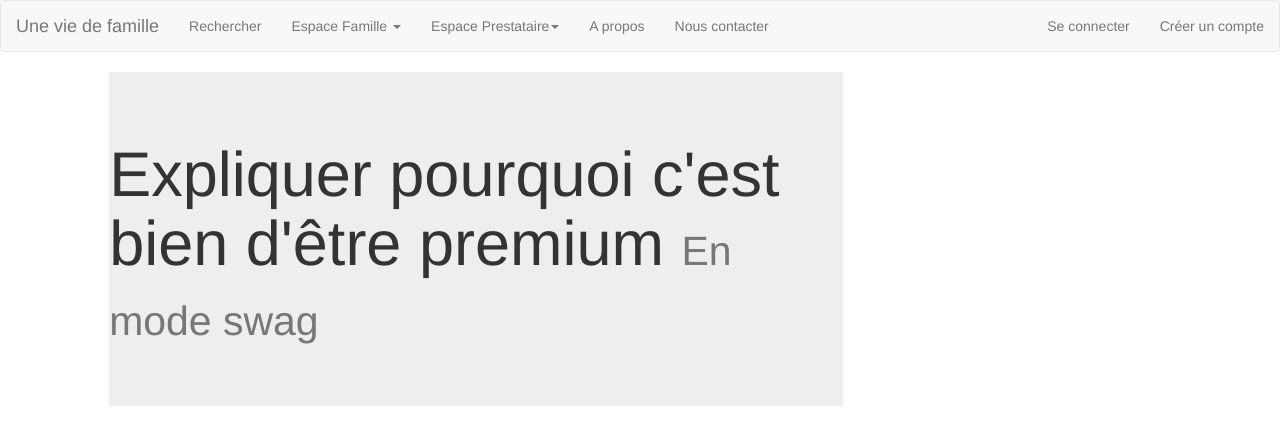
After one commit to mvergerdelbove/famille, a Django app: a page that uses famille/templates/account/premium.html in a window 1280 px wide. The commit adds this page. Shown: the top 445 px of the page. Run offline with Django 3.2, Linux system fonts and the light colour scheme; parts of the project's set-up code (start-up, migrations or seed data) failed here and were passed over; some libraries are stand-ins or nearby versions.

Commit message:
add base template for premium

```diff
--- a/famille/templates/account/base.html
+++ b/famille/templates/account/base.html
@@ -15,7 +15,7 @@
           <a href="{% url 'account' %}" class="list-group-item {% if request.path_info == '/mon-compte/' %}active{% endif %}">
               <i class="glyphicon glyphicon-user"></i> Mon compte
           </a>
-          <a href="#" class="list-group-item"><i class="glyphicon glyphicon-thumbs-up"></i> Devenir premium</a>
+          <a href="{% url 'premium' %}" class="list-group-item"><i class="glyphicon glyphicon-thumbs-up"></i> Devenir premium</a>
           <a href="{% url 'visibility' %}"
              class="list-group-item {% if request.path_info == '/mon-compte/visibilite/' %}active{% endif %}">
               <i class="glyphicon glyphicon-eye-open"></i> Gérer ma visibilité
--- /dev/null
+++ b/famille/templates/account/premium.html
@@ -0,0 +1,12 @@
+{% extends "base.html" %}
+{% load staticfiles %}
+
+{% block content %}
+<div class="row">
+    <div class="col-md-offset-1 col-md-7">
+        <div class="jumbotron">
+            <h1>Expliquer pourquoi c'est bien d'être premium <small>En mode swag</small></h1>
+        </div>
+    </div>
+</div>
+{% endblock %}
--- a/famille/urls.py
+++ b/famille/urls.py
@@ -26,6 +26,7 @@ urlpatterns = patterns(
     url(r'^mon-compte/visibilite/$', TemplateView.as_view(template_name="account/visibility.html"), name="visibility"),
     url(r'^mon-compte/stats/$', TemplateView.as_view(template_name="account/stats.html"), name="stats"),
     url(r'^profile/(?P<type>[a-z]+)/(?P<uid>\d+)/$', "famille.views.profile", name="profile"),
+    url(r'^devenir-premium/$', "famille.views.premium", name="premium"),
     url(r'^recherche/$', 'famille.views.search', name="search"),
     url(r'^register(?:/(?P<social>[a-zA-Z]+)/((?P<type>[a-zA-Z]+)))?/$', 'famille.views.register', name="register"),
     url(r'^favorite/$', 'famille.views.favorite', name="favorite"),
--- a/famille/views/web.py
+++ b/famille/views/web.py
@@ -10,7 +10,7 @@ from famille.utils import get_context, get_result_template_from_user
 from famille.utils.http import require_related, login_required, assert_POST
 
 
-__all__ = ["home", "search", "register", "account", "favorite", "profile"]
+__all__ = ["home", "search", "register", "account", "favorite", "profile", "premium"]
 
 
 def home(request):
@@ -131,3 +131,11 @@ def profile(request, type, uid):
     user = get_object_or_404(ModelClass, pk=uid)
 
     return render(request, "profile/base.html", get_context(user=user))
+
+
+@require_GET
+def premium(request):
+    """
+    Page to become premium.
+    """
+    return render(request, "account/premium.html", get_context())
```
Also changed, not shown: famille/templates/account/visibility.html (line endings or trailing spaces).
